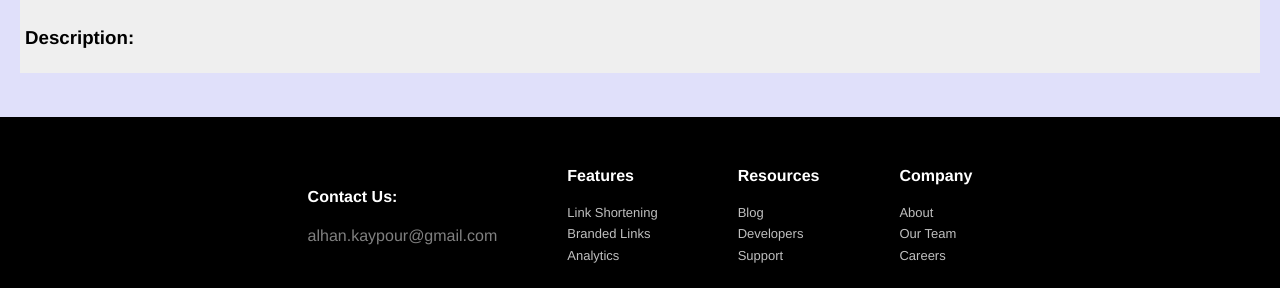
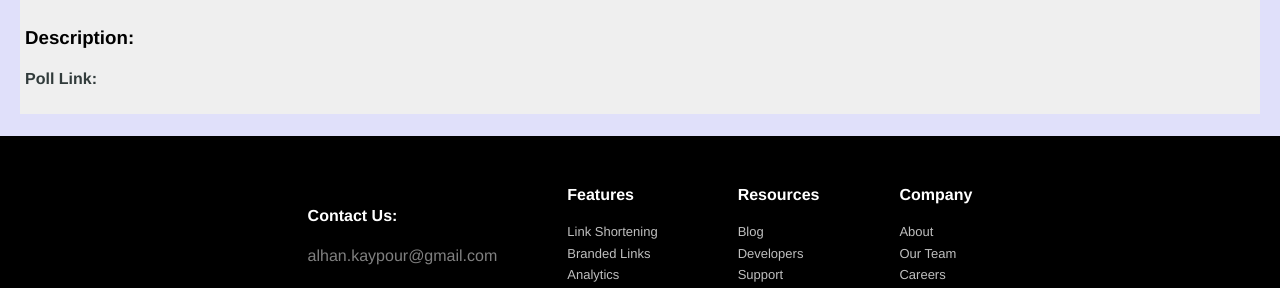
Before and after one commit to AlhaN-K/Poll-Front-End, a React (Create React App) app: page /poll in a window 1280 px wide. Shown: the part 142-430 px from the top of the page. Built offline with nearby package versions, Linux system fonts and the light colour scheme.

Commit message:
changed radio buttons to checkbox in main table

```diff
--- a/src/components/PollPage/PollPage.js
+++ b/src/components/PollPage/PollPage.js
@@ -10,10 +10,7 @@ import TableRow from "@mui/material/TableRow";
 import Paper from "@mui/material/Paper";
 import TextField from "@mui/material/TextField";
 import { Button } from "@mui/material";
-import Radio from "@mui/material/Radio";
-import RadioGroup from "@mui/material/RadioGroup";
-import FormControlLabel from "@mui/material/FormControlLabel";
-import FormControl from "@mui/material/FormControl";
+import Checkbox from "@mui/material/Checkbox";
 
 const StyledTableCell = styled(TableCell)(({ theme }) => ({
   [`&.${tableCellClasses.head}`]: {
@@ -34,9 +31,10 @@ const StyledTableRow = styled(TableRow)(({ theme }) => ({
     border: 0,
   },
 }));
+const label = { inputProps: { "aria-label": "Checkbox demo" } };
 
 export default function PollPage() {
-  const [names, setNames] = useState(["Participant1"]);
+  const [rows, setRows] = useState([""]);
   const [choices, setChoices] = useState(["", ""]);
   const [options, setOptions] = useState(["", ""]);
   const [inputErr, setInputErr] = useState("");
@@ -52,24 +50,25 @@ export default function PollPage() {
   };
 
   const handleInput = (value, index) => {
-    const namesCopy = names.slice();
-    namesCopy[index] = value;
-    setNames(namesCopy);
+    const rowsCopy = rows.slice();
+    rowsCopy[index] = value;
+    setRows(rowsCopy);
   };
 
-  const addNames = () => {
+  const addRows = () => {
     setInputErr("");
     //todo
-    if (names.length) {
+    if (rows.length) {
       setInputErr("Please enter your name!");
     }
-    setNames(names.concat(""));
+    setRows(rows.concat(""));
   };
   return (
     <div style={{ padding: "20px" }}>
       <div className="title-desc-style">
         <h1>Title:</h1>
         <h3>Description:</h3>
+        <h4>Poll Link:</h4>
       </div>
       <TableContainer
         component={Paper}
@@ -93,7 +92,7 @@ export default function PollPage() {
             </TableRow>
           </TableHead>
           <TableBody>
-            {names.map((name, index) => (
+            {rows.map((name, index) => (
               <StyledTableRow key={index}>
                 <StyledTableCell component="th" scope="row">
                   <TextField
@@ -117,25 +116,12 @@ export default function PollPage() {
                 {choices.map((choice, index) => {
                   return (
                     <StyledTableCell align="center" key={index}>
-                      <FormControl>
-                        <RadioGroup
-                          aria-labelledby="demo-controlled-radio-buttons-group"
-                          name="controlled-radio-buttons-group"
-                          value={choice}
-                          onChange={(e) => handleChoices(e.target.value, index)}
-                        >
-                          <FormControlLabel
-                            value="yes"
-                            control={<Radio color="success" value={choice} />}
-                            label="Y"
-                          />
-                          <FormControlLabel
-                            value="no"
-                            control={<Radio color="error" value={choice} />}
-                            label="N"
-                          />
-                        </RadioGroup>
-                      </FormControl>
+                      {" "}
+                      <Checkbox
+                        {...label}
+                        value={choice}
+                        onChange={(e) => handleChoices(e.target.value, index)}
+                      />
                     </StyledTableCell>
                   );
                 })}
@@ -148,7 +134,7 @@ export default function PollPage() {
         variant="contained"
         color="inherit"
         size="medium"
-        onClick={addNames}
+        onClick={addRows}
       >
         Add
       </Button>
```
